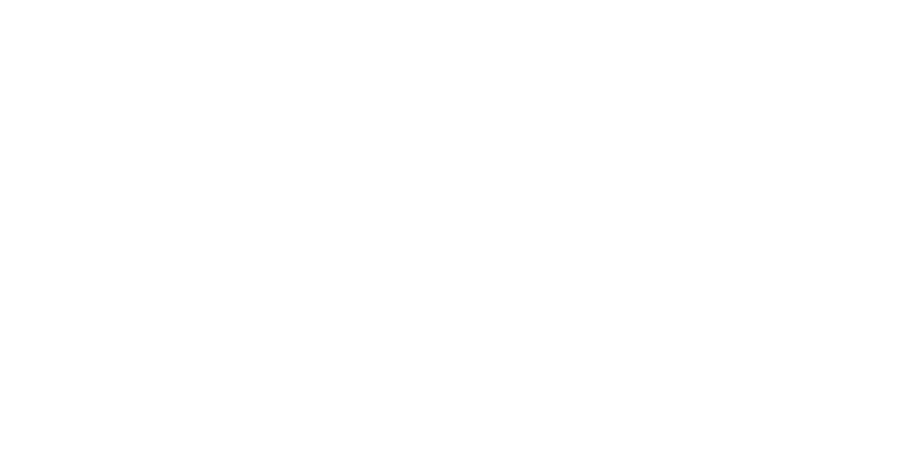
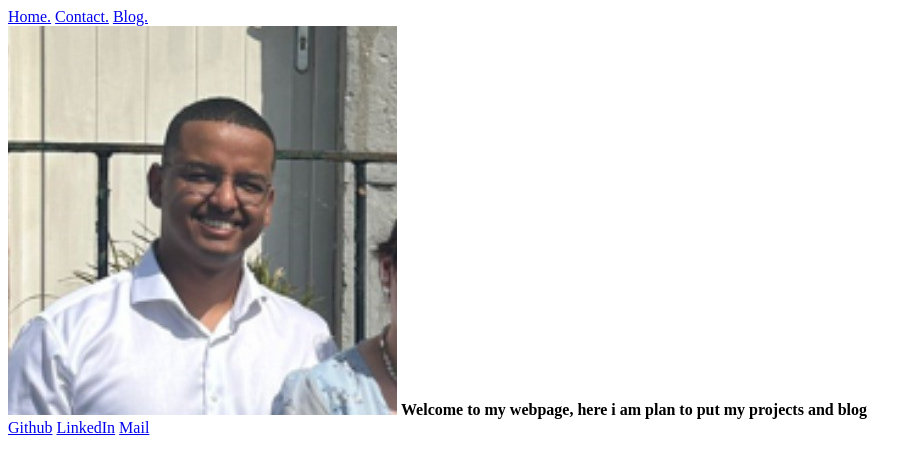
Before and after one commit to IlyasMohamud/newcv, a plain HTML site: page index.html in a window 1280 px wide. Shown: the whole page, without its empty margins (0-922 px from the left). Drawn offline with Linux system fonts and the light colour scheme.

Commit message:
formatted html

```diff
--- a/index.html
+++ b/index.html
@@ -6,19 +6,24 @@
 
     <title>Ilyas Mohamud CV</title>
 </head>
-
+<!--  TOOLBAR -->
 <header>
-
-
+<a href="index.html">Home.</a>
+<a href="#footer">Contact.</a> <!--  fix link  -->
+<a href="index.html">Blog.</a> <!--  fix link  -->
 </header>
 
 <body>
+    <img src="assets/selfportrait.jpg" alt="self portrait">
+    <b> Welcome to my webpage, here i am plan to put my projects and blog</b>
 
 
 </body>
 
-
-<footer>
-
+<!--  Links to mail, github -->
+<footer id="footer-tag">
+<a href="https://github.com/IlyasMohamud">Github</a>
+<a href="https://www.linkedin.com/in/ilyasahmedmohamud/">LinkedIn</a>
+<a href="mailto:ilyasmo_1999@hotmail.co.uk">Mail</a>
 </footer>
 </html>
```
Also changed, not shown: assets/selfportrait.jpg (added).
